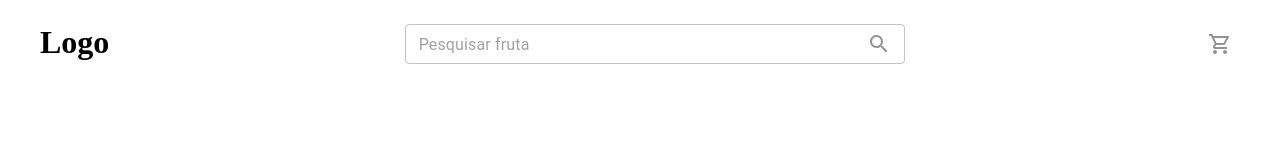
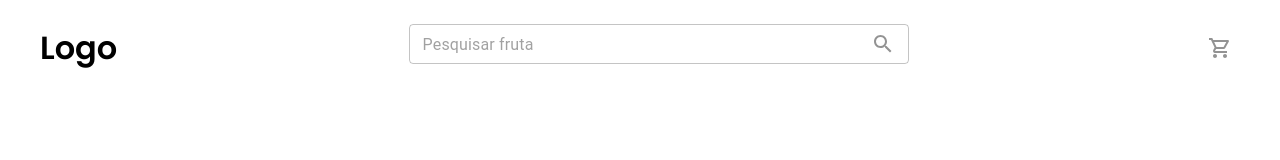
Before and after one commit to lafontolanx/fruitApp, a React (Vite) app: page / in a window 1280 px wide. Shown: the top 160 px of the page. Built offline with nearby package versions, Linux system fonts and the light colour scheme.

Commit message:
import font poppins

```diff
--- a/index.html
+++ b/index.html
@@ -4,6 +4,11 @@
     <meta charset="UTF-8" />
     <link rel="icon" type="image/svg+xml" href="/vite.svg" />
     <meta name="viewport" content="width=device-width, initial-scale=1.0" />
+
+    <link rel="preconnect" href="https://fonts.googleapis.com">
+    <link rel="preconnect" href="https://fonts.gstatic.com" crossorigin>
+    <link href="https://fonts.googleapis.com/css2?family=Poppins:wght@300;400;500;600&display=swap" rel="stylesheet">
+
     <title>Vite + React + TS</title>
   </head>
   <body>
--- a/src/styles/GlobalStyle.ts
+++ b/src/styles/GlobalStyle.ts
@@ -9,6 +9,7 @@ export const GlobalStyle = createGlobalStyle`
     * {
         margin: 0;
         padding: 0;
+        font-family: 'Poppins', sans-serif;
     }
 
 `
```
